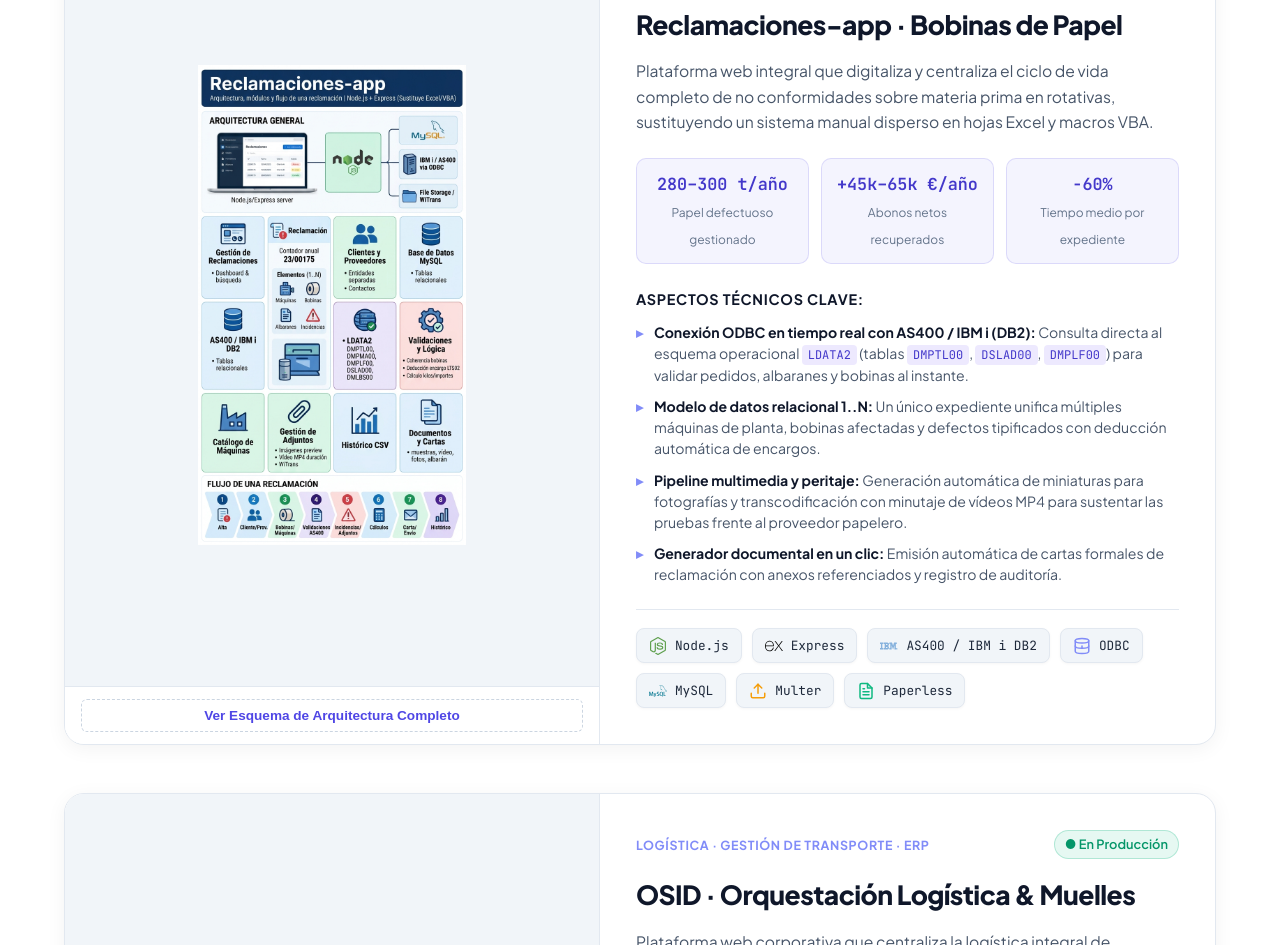
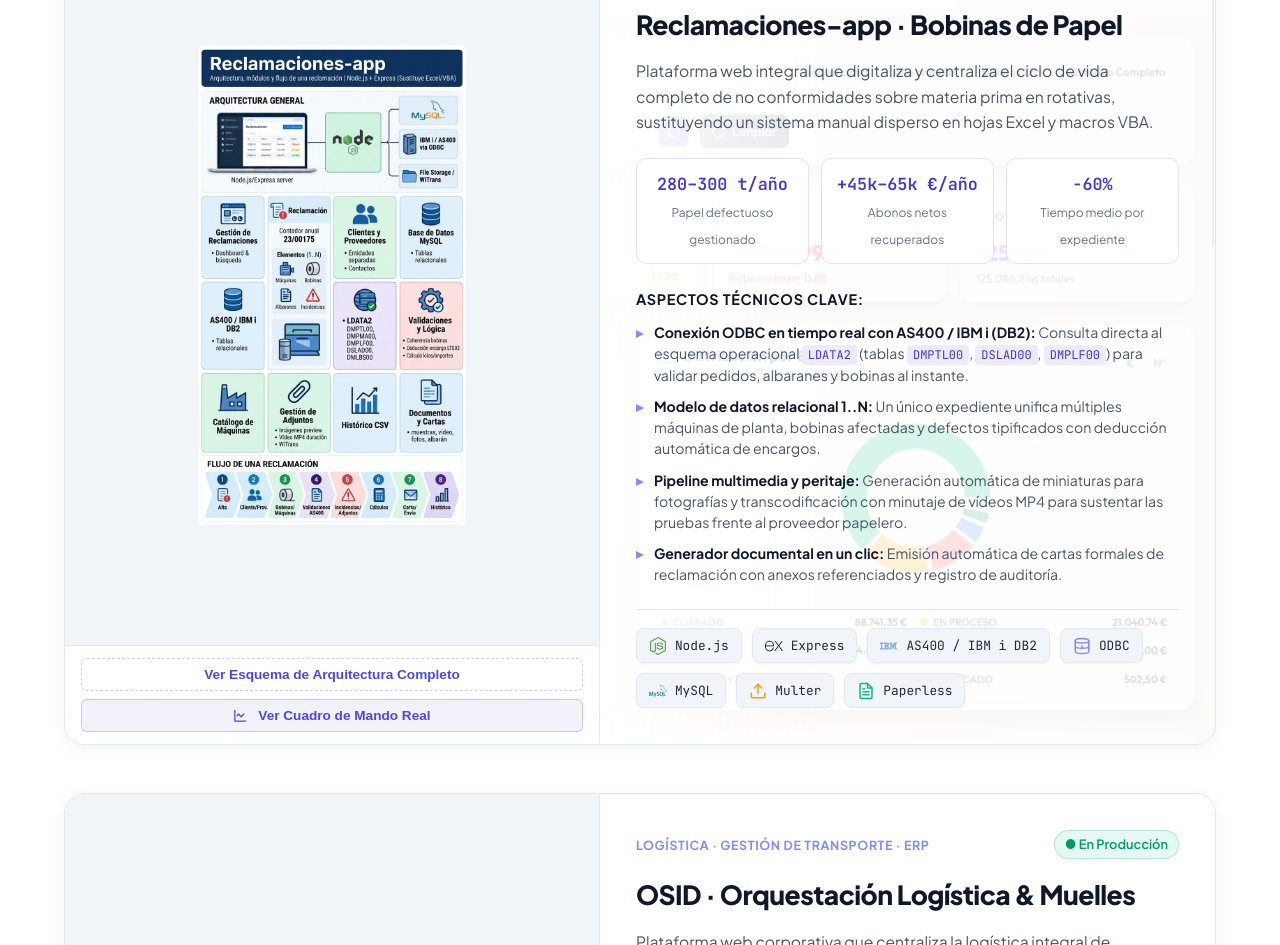
Before and after one commit to cjjb1/Portfolio, a website: page public/index.html in a window 1280 px wide. Shown: the part 3853-4798 px from the top of the page. Drawn offline with Linux system fonts and the light colour scheme.

Commit message:
feat: anadir cuadro de mando real como fondo de Reclamaciones-app y acceso al visor en alta resolucion

```diff
--- a/public/index.html
+++ b/public/index.html
@@ -633,7 +633,7 @@
         <div class="projects-list">
 
           <!-- PROYECTO 1: RECLAMACIONES -->
-          <article class="project-item" data-category="as400 web">
+          <article class="project-item project-reclamaciones" data-category="as400 web" id="project-reclamaciones">
             <div class="project-visual">
               <div class="img-wrapper" onclick="openLightbox('images/projects/reclamaciones.jpg', 'Reclamaciones-app: Arquitectura Técnica e Integración con AS/400')">
                 <img src="images/projects/reclamaciones.jpg" alt="Lámina de Arquitectura Reclamaciones-app" loading="lazy" />
@@ -644,9 +644,13 @@
                   </span>
                 </div>
               </div>
-              <div class="visual-footer">
+              <div class="visual-footer visual-footer-dual">
                 <button class="btn-visual-expand" onclick="openLightbox('images/projects/reclamaciones.jpg', 'Reclamaciones-app: Arquitectura Técnica e Integración con AS/400')">
                   <span data-i18n="projects.viewSchema">Ver Esquema de Arquitectura Completo</span>
+                </button>
+                <button class="btn-visual-expand btn-visual-dashboard" onclick="openLightbox('images/projects/fondo-reclamaciones.png', 'Reclamaciones-app: Estadísticas y Cuadro de Mando en Producción')">
+                  <svg width="15" height="15" viewBox="0 0 24 24" fill="none" stroke="currentColor" stroke-width="2" style="vertical-align: -2px; margin-right: 4px;"><path d="M3 3v18h18"/><path d="M18 9l-5 5-4-4-3 3"/></svg>
+                  <span data-i18n="projects.viewDashboard">Ver Cuadro de Mando Real</span>
                 </button>
               </div>
             </div>
--- a/public/style.css
+++ b/public/style.css
@@ -911,6 +911,81 @@ code {
   color: #ffffff;
 }
 
+.visual-footer-dual {
+  display: flex;
+  flex-direction: column;
+  gap: 8px;
+}
+
+.btn-visual-dashboard {
+  background: rgba(99, 102, 241, 0.1);
+  border: 1px solid rgba(99, 102, 241, 0.35);
+  color: #c7d2fe;
+  display: inline-flex;
+  align-items: center;
+  justify-content: center;
+  gap: 6px;
+}
+
+.btn-visual-dashboard:hover {
+  background: rgba(99, 102, 241, 0.22);
+  border-color: #818cf8;
+  color: #ffffff;
+}
+
+/* Background del Proyecto Reclamaciones */
+.project-item.project-reclamaciones {
+  position: relative;
+  overflow: hidden;
+}
+
+.project-item.project-reclamaciones .project-info {
+  position: relative;
+  z-index: 1;
+}
+
+.project-item.project-reclamaciones::before {
+  content: "";
+  position: absolute;
+  top: 0;
+  right: 0;
+  bottom: 0;
+  width: 58%;
+  background-image: url('images/projects/fondo-reclamaciones.png');
+  background-size: cover;
+  background-position: right top;
+  background-repeat: no-repeat;
+  opacity: 0.12;
+  z-index: 0;
+  pointer-events: none;
+  filter: saturate(1.15) contrast(1.05);
+  mask-image: linear-gradient(to left, rgba(0, 0, 0, 1) 60%, transparent 100%);
+  -webkit-mask-image: linear-gradient(to left, rgba(0, 0, 0, 1) 60%, transparent 100%);
+  transition: opacity 0.35s ease, transform 0.45s ease;
+}
+
+.project-item.project-reclamaciones:hover::before {
+  opacity: 0.20;
+  transform: scale(1.02);
+}
+
+.project-item.project-reclamaciones .kpi-box {
+  backdrop-filter: blur(8px);
+  -webkit-backdrop-filter: blur(8px);
+  background: rgba(15, 23, 42, 0.7);
+}
+
+@media (max-width: 1024px) {
+  .project-item.project-reclamaciones::before {
+    width: 100%;
+    top: auto;
+    bottom: 0;
+    height: 60%;
+    mask-image: linear-gradient(to top, rgba(0, 0, 0, 1) 65%, transparent 100%);
+    -webkit-mask-image: linear-gradient(to top, rgba(0, 0, 0, 1) 65%, transparent 100%);
+  }
+}
+
 /* Project Info */
 .project-info {
   padding: 36px 36px;
@@ -1632,6 +1707,30 @@ code {
   background: rgba(79, 70, 229, 0.08);
   border-color: #4f46e5;
   color: #3730a3;
+}
+
+[data-theme="light"] .btn-visual-dashboard {
+  background: rgba(79, 70, 229, 0.07);
+  border-color: rgba(79, 70, 229, 0.25);
+  color: #4f46e5;
+}
+
+[data-theme="light"] .btn-visual-dashboard:hover {
+  background: rgba(79, 70, 229, 0.14);
+  color: #3730a3;
+  border-color: #4f46e5;
+}
+
+[data-theme="light"] .project-item.project-reclamaciones::before {
+  opacity: 0.15;
+}
+
+[data-theme="light"] .project-item.project-reclamaciones:hover::before {
+  opacity: 0.24;
+}
+
+[data-theme="light"] .project-item.project-reclamaciones .kpi-box {
+  background: rgba(255, 255, 255, 0.88);
 }
 
 [data-theme="light"] .kpi-box {
--- a/public/translations.js
+++ b/public/translations.js
@@ -107,6 +107,7 @@ window.I18N = {
       filterRpa: "RPA & Automatización",
       zoomBtn: "Ampliar Infografía Técnica",
       viewSchema: "Ver Esquema de Arquitectura Completo",
+      viewDashboard: "Ver Cuadro de Mando Real",
       techAspects: "Aspectos Técnicos Clave:",
       statusProd: "● En Producción",
       statusProd247: "● En Producción 24/7",
@@ -360,6 +361,7 @@ window.I18N = {
       filterRpa: "RPA & Automation",
       zoomBtn: "Expand Technical Infographic",
       viewSchema: "View Full Architecture Diagram",
+      viewDashboard: "View Live Dashboard",
       techAspects: "Key Technical Highlights:",
       statusProd: "● In Production",
       statusProd247: "● In Production 24/7",
```
Also changed, not shown: doc/images/fondo-reclamaciones.png (added), public/images/projects/fondo-reclamaciones.png (added).
